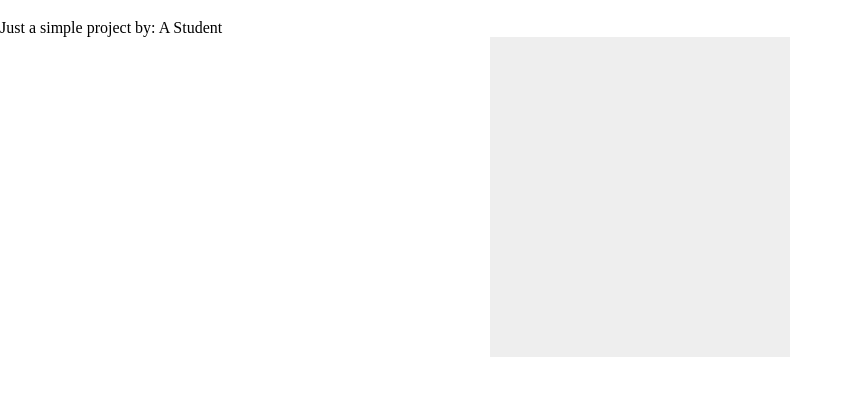
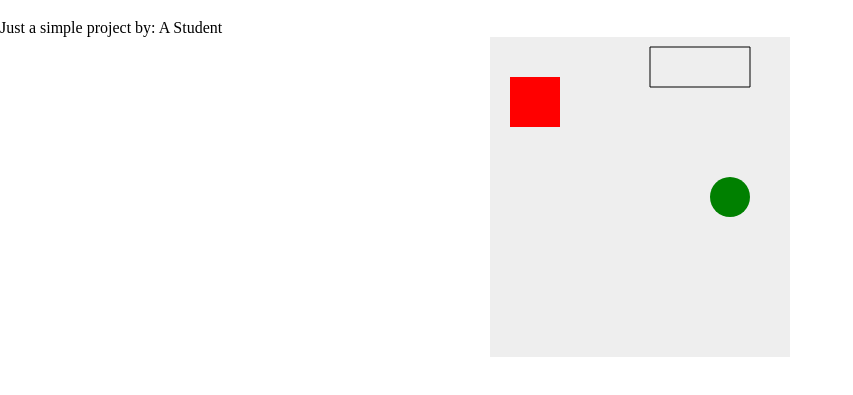
Before and after one commit to CTECH-IT/breakout-Code-learner-WWN, a plain HTML site: page index.html in a window 1280 px wide. Shown: the part 61-456 px from the top of the page, without its empty margins (0-853 px from the left). Drawn offline with nearby package versions, Linux system fonts and the light colour scheme.

Commit message:
Testing-1 done

```diff
--- a/index.html
+++ b/index.html
@@ -16,7 +16,7 @@
     <p>Just a simple project by: A Student</p>
   </header>
 
-    <canvas id="My canvas" width:"480" height="320"</canvas>
+    <canvas id="My Canvas" width:"480" height="320"</canvas>
   <script src="scripts/main.js"></script>
 </body>
 </html>
--- a/scripts/main.js
+++ b/scripts/main.js
@@ -1,4 +1,4 @@
-let canvas = document.getElementById("mycanvas");
+let canvas = document.getElementById("My Canvas");
 let ctx = canvas.getContext("2d");
 
 ctx.beginPath();
@@ -6,3 +6,15 @@ ctx.rect(20, 40, 50, 50);
 ctx.fillStyle = "#FF0000";
 ctx.fill();
 ctx.closePath();
+
+ctx.beginPath();
+ctx.arc(240, 160, 20, 0, Math.PI*2, false);
+ctx.fillStyle = "green";
+ctx.fill();
+ctx.closePath();
+
+ctx.beginPath();
+ctx.rect(160, 10, 100, 40);
+ctx;strokeStyle = "rgba(0, 0, 255, 0.5)"
+ctx.stroke();
+ctx.closepath();
```
